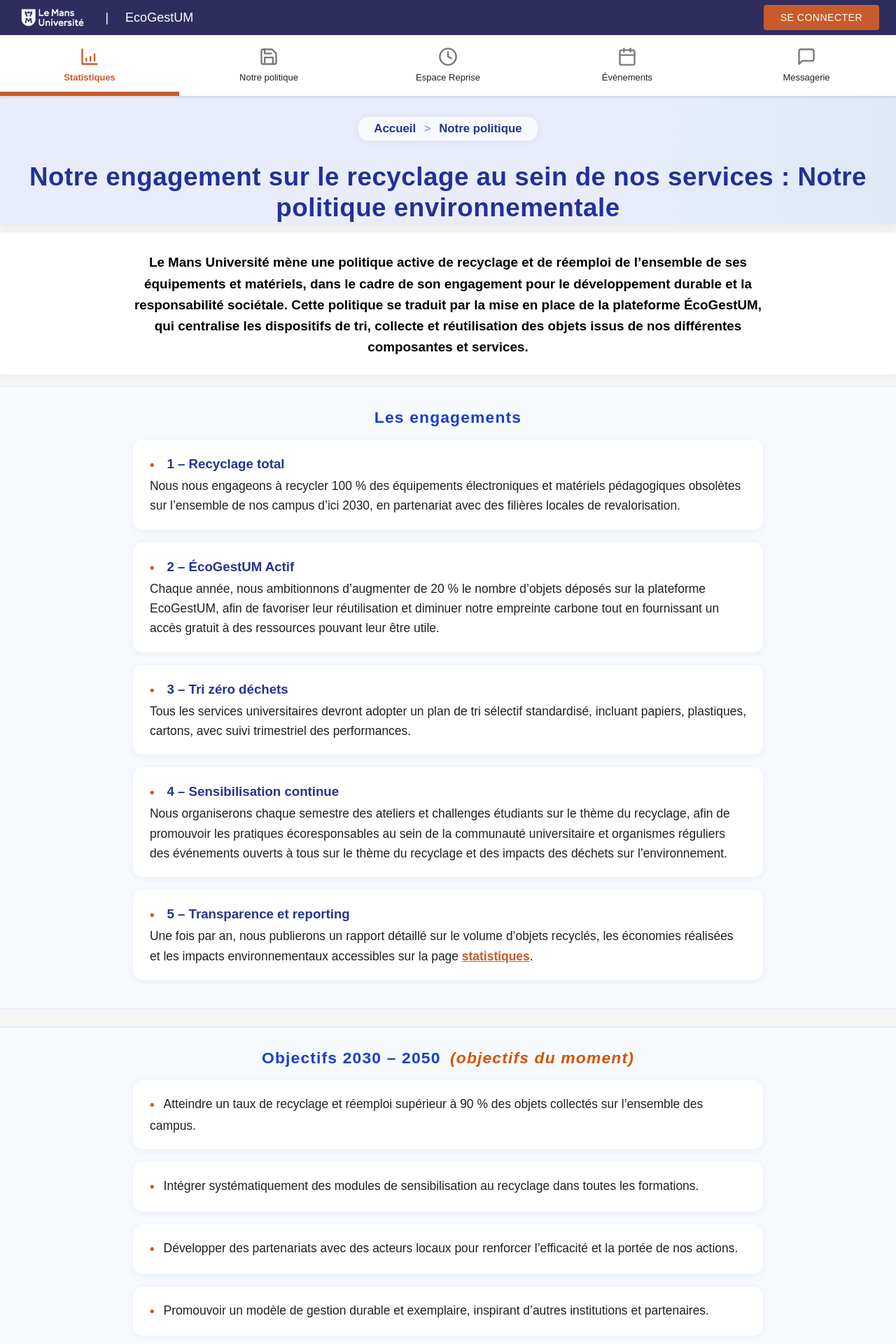
After one commit to MarhadourM/EcoGestUM, a PHP site: template src/view/notre-politique.php in a window 1280 px wide. The commit adds this page. Shown: the top 1920 px of the page at 70% size. Run offline with PHP 8.4, Linux system fonts and the light colour scheme; the template is opened without the code that fills it, so the values that code supplies are empty.

Commit message:
Fil et Titre OK

```diff
--- a/src/assets/css/style.css
+++ b/src/assets/css/style.css
@@ -1307,3 +1307,161 @@ footer {
     max-width: 120px;
   }
 }
+
+/*====== politique =====*/
+
+/* Header bleu et fil d'Ariane sur toute la largeur */
+.politique__header {
+  background: linear-gradient(90deg, #e9edfa 65%, #ddeaf6 100%);
+  padding: 30px 0 0 0;
+  text-align: center;
+  box-shadow: 0 2px 12px rgba(35,50,170,0.09);
+}
+
+.breadcrumb {
+  margin: 0 auto 8px auto;
+  font-size: 1.05rem;
+  background: rgba(255,255,255,0.7);
+  display: inline-block;
+  padding: 7px 22px;
+  border-radius: 14px;
+  box-shadow: 0 2px 8px rgba(34,50,170,0.08);
+  font-weight: 500;
+}
+.breadcrumb__item {
+  color: #24358e;
+  text-decoration: none;
+  font-weight: bold;  }
+
+.breadcrumb__item.active { font-weight: bold; }
+.breadcrumb__separator { color: #7683d4; margin: 0 7px; }
+
+/* Titre large et fort */
+.politique__title {
+  font-size: 2.3em;
+  font-weight: 800;
+  color: #213198;
+  letter-spacing: 0.5px;
+  margin: 22px 0 13px 0;
+  text-align: center;
+  line-height: 1.2;
+}
+
+/* Section intro, full-width, background blanc */
+.politique__intro {
+  width: 100%;
+  background: #fff;
+  box-shadow: 0 1px 10px rgba(39,60,170,0.06);
+  border-radius: 0;
+  padding: 28px 0 24px 0;
+  margin: 0 auto 16px auto;
+}
+.politique__intro p {
+  font-size: 1.18em;
+  font-weight: bold;
+  color: #000;
+  margin: 0;
+  line-height: 1.6;
+  text-align: center;
+  max-width: 900px;
+  margin-left: auto;
+  margin-right: auto;
+}
+
+/* Sections sur toute la largeur, fond très clair */
+.politique__engagements, .politique__objectifs, .politique__conseils, .politique__campus {
+  background: #f6fafd;
+  width: 100%;
+  box-sizing: border-box;
+  padding: 30px 0 22px 0;
+  margin: 0 auto 24px auto;
+  text-align: center;
+  border-top: 2px solid #e9edfa;
+  border-bottom: 2px solid #e9edfa;
+}
+
+/* Sous-titres larges */
+.politique__subtitle {
+  font-size: 1.43em;
+  color: #193fc9;
+  font-weight: 700;
+  margin-bottom: 18px;
+  letter-spacing: 0.05em;
+  text-align: center;
+}
+
+/* Listes centrées et larges */
+.politique__list,
+.politique__objectifs ul,
+.politique__conseils ul,
+.politique__campus ul {
+  list-style: none;
+  max-width: 900px;
+  margin: 0 auto;
+  margin-bottom: 18px;
+  padding: 0;
+  text-align: left;
+}
+
+.politique__list li,
+.politique__objectifs li,
+.politique__conseils li,
+.politique__campus li {
+  background: #fff;
+  margin: 18px 0;
+  padding: 20px 24px;
+  border-radius: 14px;
+  box-shadow: 0 2px 10px rgba(34,50,170,0.06);
+  font-size: 1.09em;
+  color: #1f2121;
+  line-height: 1.63;
+  font-weight: 500;
+}
+
+/* Icône devant chaque liste */
+.politique__list li::before,
+.politique__objectifs li::before,
+.politique__conseils li::before,
+.politique__campus li::before {
+  content: "•";
+  color: #c85a2c;
+  font-size: 1.08em;
+  font-weight: bold;
+  margin-right: 13px;
+  vertical-align: middle;
+}
+
+.politique__list strong,
+.politique__campus strong {
+  color: #24358e;
+  font-weight: bold;
+  font-size: 1.07em;
+}
+
+.politique__statlink {
+  color: #c85a2c;
+  text-decoration: underline;
+  font-weight: 600;
+}
+.politique__objectifs span {
+  color: #ca8000;
+  font-weight: 800;
+  font-style: italic;
+  margin-left: 6px;
+}
+
+/* Responsive full width */
+@media (max-width: 970px) {
+  .politique__title { font-size: 1.4em; }
+  .politique__intro p, .politique__list li, .politique__objectifs li,
+  .politique__conseils li, .politique__campus li { font-size: 1em; padding: 17px 8vw; }
+  .politique__engagements, .politique__objectifs,
+  .politique__conseils, .politique__campus { padding: 22px 0; }
+}
+@media (max-width: 600px) {
+  .politique__title { font-size: 1em; margin-top: 13px; }
+  .politique__subtitle { font-size: .97em; }
+  .politique__intro p, .politique__list li, .politique__objectifs li,
+  .politique__conseils li, .politique__campus li { font-size: .98em; padding: 13px 4vw; }
+  .breadcrumb { font-size: 0.95em; padding: 5px 10px; }
+}
--- /dev/null
+++ b/src/view/notre-politique.php
@@ -0,0 +1,88 @@
+<main class="main-content politique">
+  <section class="politique__header">
+    <nav class="breadcrumb">
+      <a href="<?php echo getenv('BASE_URL'); ?>accueil" class="breadcrumb__item">Accueil</a>
+      <span class="breadcrumb__separator">></span>
+      <span class="breadcrumb__item active">Notre politique</span>
+    </nav>
+    <h1 class="politique__title">Notre engagement sur le recyclage au sein de nos services : Notre politique environnementale</h1>
+  </section>
+  <div class="politique__intro">
+    <p>
+      <strong>
+        Le Mans Université mène une politique active de recyclage et de réemploi de l’ensemble de ses équipements et matériels, dans le cadre de son engagement pour le développement durable et la responsabilité sociétale. Cette politique se traduit par la mise en place de la plateforme ÉcoGestUM, qui centralise les dispositifs de tri, collecte et réutilisation des objets issus de nos différentes composantes et services.
+      </strong>
+    </p>
+  </div>
+  </section>
+
+  <!-- Section engagements -->
+  <section class="politique__engagements">
+    <h2 class="politique__subtitle">Les engagements</h2>
+    <ul class="politique__list">
+      <li>
+        <strong>1 – Recyclage total</strong><br>
+        Nous nous engageons à recycler 100&nbsp;% des équipements électroniques et matériels pédagogiques obsolètes sur l’ensemble de nos campus d’ici 2030, en partenariat avec des filières locales de revalorisation.
+      </li>
+      <li>
+        <strong>2 – ÉcoGestUM Actif</strong><br>
+        Chaque année, nous ambitionnons d’augmenter de 20&nbsp;% le nombre d’objets déposés sur la plateforme EcoGestUM, afin de favoriser leur réutilisation et diminuer notre empreinte carbone tout en fournissant un accès gratuit à des ressources pouvant leur être utile.
+      </li>
+      <li>
+        <strong>3 – Tri zéro déchets</strong><br>
+        Tous les services universitaires devront adopter un plan de tri sélectif standardisé, incluant papiers, plastiques, cartons, avec suivi trimestriel des performances.
+      </li>
+      <li>
+        <strong>4 – Sensibilisation continue</strong><br>
+        Nous organiserons chaque semestre des ateliers et challenges étudiants sur le thème du recyclage, afin de promouvoir les pratiques écoresponsables au sein de la communauté universitaire et organismes réguliers des événements ouverts à tous sur le thème du recyclage et des impacts des déchets sur l’environnement.
+      </li>
+      <li>
+        <strong>5 – Transparence et reporting</strong><br>
+        Une fois par an, nous publierons un rapport détaillé sur le volume d’objets recyclés, les économies réalisées et les impacts environnementaux accessibles sur la page <a href="<?php echo getenv('BASE_URL'); ?>statistiques" target="_blank" class="politique__statlink">statistiques</a>.
+      </li>
+    </ul>
+  </section>
+
+  <!-- Objectifs -->
+  <section class="politique__objectifs">
+    <h2 class="politique__subtitle">Objectifs 2030 – 2050 <span style="color: #d35400; font-style: italic;">(objectifs du moment)</span></h2>
+    <ul>
+      <li>Atteindre un taux de recyclage et réemploi supérieur à 90&nbsp;% des objets collectés sur l’ensemble des campus.</li>
+      <li>Intégrer systématiquement des modules de sensibilisation au recyclage dans toutes les formations.</li>
+      <li>Développer des partenariats avec des acteurs locaux pour renforcer l’efficacité et la portée de nos actions.</li>
+      <li>Promouvoir un modèle de gestion durable et exemplaire, inspirant d’autres institutions et partenaires.</li>
+    </ul>
+  </section>
+
+  <!-- Conseils pratiques -->
+  <section class="politique__conseils">
+    <h2 class="politique__subtitle">Conseils pour adopter des pratiques responsables</h2>
+    <p>Pour chaque étudiant, enseignant ou personnel administratif, nous recommandons&nbsp;:</p>
+    <ul>
+      <li>Anticiper le cycle de vie des objets&nbsp;: réfléchir à la durée de vie selon l’utilisation, la réutilisation possible et le recyclage possible avant l’acquisition de matériel ou de fournitures.</li>
+      <li>Trier correctement les déchets&nbsp;: utiliser les poubelles de tri sélectif pour papiers, plastiques, cartons...</li>
+      <li>Favoriser le réemploi&nbsp;: privilégier le matériel de seconde main, les échanges internes entre services.</li>
+      <li>Limiter le gaspillage&nbsp;: réparer, recycler, ou donnez les objets grâce à formulaire de don en interne.</li>
+      <li>Participer aux actions de sensibilisation&nbsp;: assister aux ateliers et challenges organisés sur le campus pour comprendre l’impact environnemental de nos comportements.</li>
+    </ul>
+  </section>
+
+  <!-- Bonnes pratiques sur le campus -->
+  <section class="politique__campus">
+    <h2 class="politique__subtitle">Bonnes pratiques mises en œuvre sur nos campus</h2>
+    <ul>
+      <li>
+        <strong>Plateforme EcoGestUM :</strong>
+        centralisation des objets à recycler ou réemployer (meubles, livres, matériel informatique, multimédia, petit électroménager, textiles).
+      </li>
+      <li>
+        <strong>Événements de sensibilisation :</strong>
+        ateliers, conférences, ciné-débats et challenges sur les thèmes du recyclage et de la réutilisation.
+      </li>
+      <li>
+        <strong>Rapports annuels :</strong>
+        publication d’un bilan transparent sur les volumes recyclés, réemployés et les impacts environnementaux évités.
+      </li>
+    </ul>
+  </section>
+</main>
```
Also changed, not shown: index.php (+15 -15 lines), src/view/politique.php (deleted).
